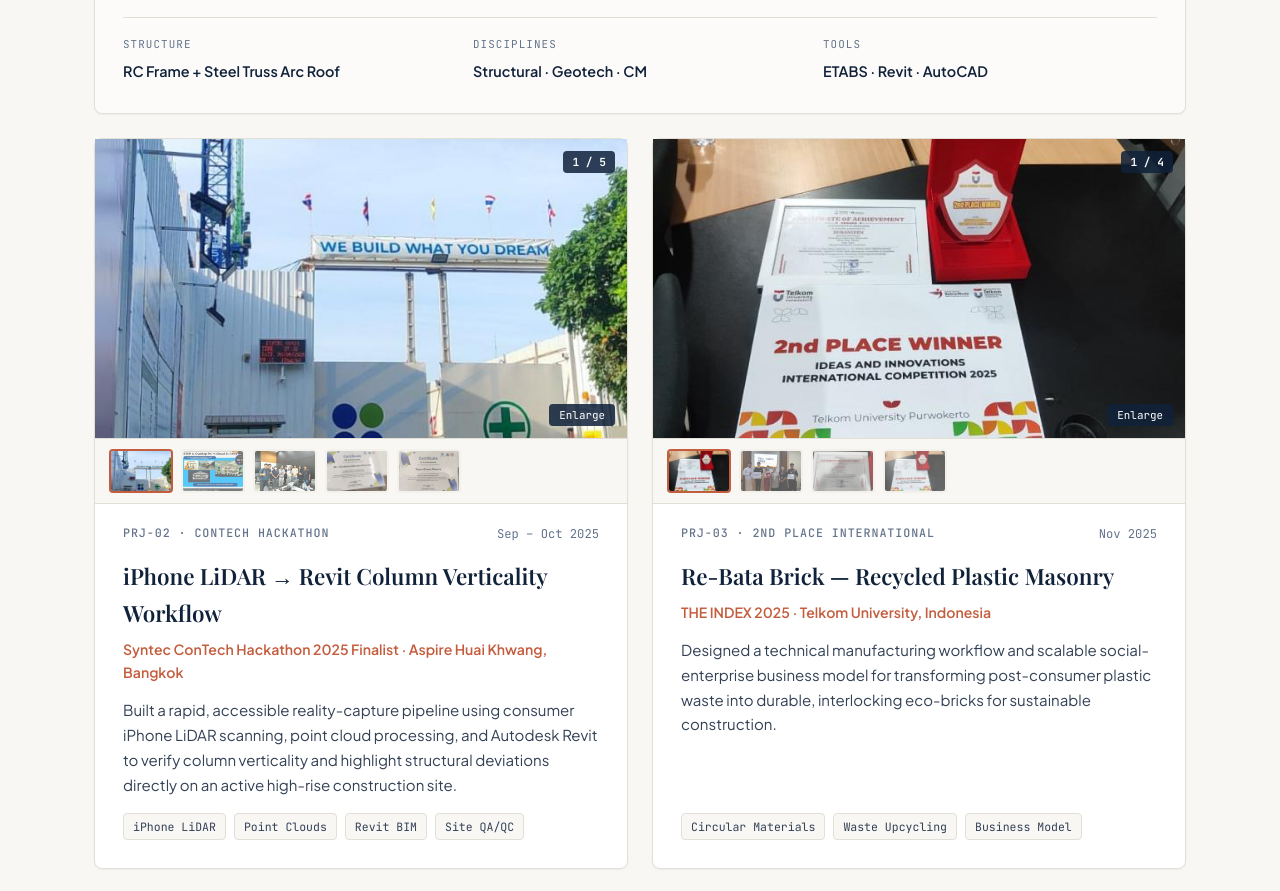
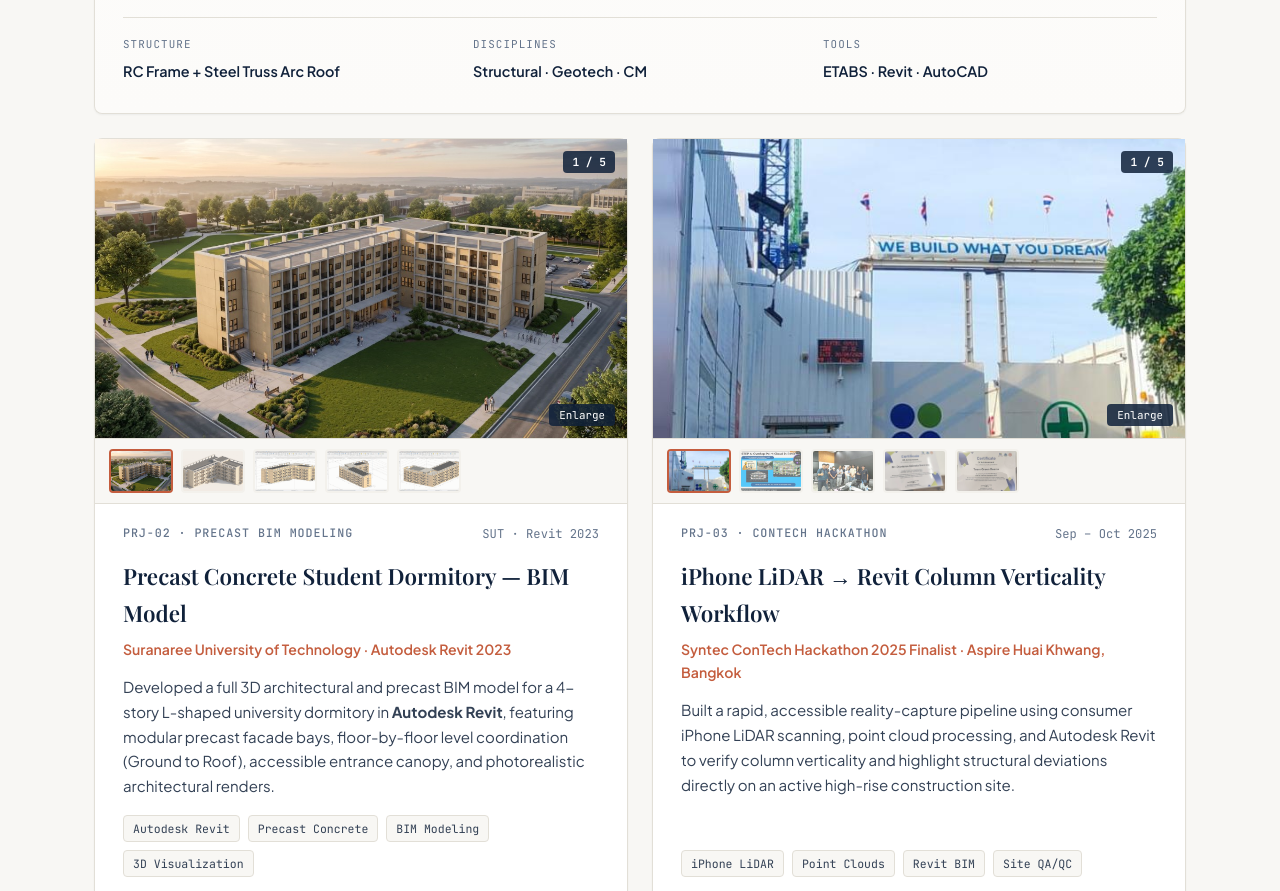
Before and after one commit to abm-id/dionisiusbaswara, a plain HTML site: page index.html in a window 1280 px wide. Shown: the part 6420-7311 px from the top of the page. Drawn offline with nearby package versions, Linux system fonts and the light colour scheme; a web font is replaced by a local one.

Commit message:
Precast Dormitory BIM project

```diff
--- a/index.html
+++ b/index.html
@@ -647,6 +647,49 @@
           <!-- Project 2 -->
           <article class="project-card reveal">
             <div class="project-media" data-project-gallery>
+              <button type="button" class="project-cover-btn lightbox-trigger" data-title="Precast Student Dormitory — Campus Exterior Render" data-subtitle="Suranaree University of Technology · Autodesk Revit 2023 BIM &amp; Architectural Visualization">
+                <img src="assets/images/precast-dorm-campus.jpg" alt="Precast Concrete Student Dormitory Campus Exterior Render" onerror="handleImgFallback(this)" />
+                <span class="project-count-badge">1 / 5</span>
+                <span class="cert-zoom-hint">Enlarge</span>
+              </button>
+              <div class="project-thumbs" aria-label="Project photos">
+                <button type="button" class="project-thumb-item is-active" data-title="Precast Student Dormitory — Campus Exterior Render" data-subtitle="Suranaree University of Technology · Photorealistic Aerial Visualization">
+                  <img src="assets/images/precast-dorm-campus.jpg" alt="Campus Exterior Render" onerror="handleImgFallback(this)" />
+                </button>
+                <button type="button" class="project-thumb-item" data-title="Precast Student Dormitory — Isometric Massing Render" data-subtitle="4-Story L-Shaped Modular Precast Concrete Building">
+                  <img src="assets/images/precast-dorm-iso.jpg" alt="Isometric Massing Render" onerror="handleImgFallback(this)" />
+                </button>
+                <button type="button" class="project-thumb-item" data-title="Autodesk Revit 2023 — 3D Front Entrance Perspective" data-subtitle="Bima_SUT_DORM_AR_BD A · Entrance Canopy, Ramp &amp; Modular Facade">
+                  <img src="assets/images/precast-dorm-revit-front.jpg" alt="Revit 3D Front Entrance" onerror="handleImgFallback(this)" />
+                </button>
+                <button type="button" class="project-thumb-item" data-title="Autodesk Revit 2023 — Structural Grid &amp; Section View" data-subtitle="Multi-Level Floor Plans (Ground – Floor 4 &amp; Roof) in Revit">
+                  <img src="assets/images/precast-dorm-revit-side.jpg" alt="Revit 3D Grid and Section" onerror="handleImgFallback(this)" />
+                </button>
+                <button type="button" class="project-thumb-item" data-title="Autodesk Revit 2023 — Rear Elevation &amp; Roof Framing" data-subtitle="L-Shaped Courtyard &amp; Precast Parapet Framing">
+                  <img src="assets/images/precast-dorm-revit-rear.jpg" alt="Revit 3D Rear Elevation" onerror="handleImgFallback(this)" />
+                </button>
+              </div>
+            </div>
+            <div class="project-top">
+              <span class="mono-tag">PRJ-02 · PRECAST BIM MODELING</span>
+              <span class="project-date">SUT · Revit 2023</span>
+            </div>
+            <h3>Precast Concrete Student Dormitory — BIM Model</h3>
+            <p class="project-subtitle">Suranaree University of Technology · Autodesk Revit 2023</p>
+            <p class="project-desc">
+              Developed a full 3D architectural and precast BIM model for a 4-story L-shaped university dormitory in <strong>Autodesk Revit</strong>, featuring modular precast facade bays, floor-by-floor level coordination (Ground to Roof), accessible entrance canopy, and photorealistic architectural renders.
+            </p>
+            <div class="tag-row">
+              <span class="tag">Autodesk Revit</span>
+              <span class="tag">Precast Concrete</span>
+              <span class="tag">BIM Modeling</span>
+              <span class="tag">3D Visualization</span>
+            </div>
+          </article>
+
+          <!-- Project 3 -->
+          <article class="project-card reveal">
+            <div class="project-media" data-project-gallery>
               <button type="button" class="project-cover-btn lightbox-trigger" data-title="Site Visit — Aspire Huai Khwang, Bangkok" data-subtitle="Syntec ConTech Hackathon 2025 · Field LiDAR Scanning">
                 <img src="assets/images/contech-site.jpg" alt="Active site LiDAR scanning at Aspire Huai Khwang" referrerpolicy="no-referrer" data-fallback="https://media.licdn.com/dms/image/v2/D4E2DAQG8qLPAH6rbMg/profile-treasury-image-shrink_1280_1280/B4EZoKKI6FHoAQ-/0/1761107022774?e=1795687200&v=beta&t=qeFC55yRaZH-gW2ILkdMRh5NIxclDne-bgqfQHjdM8I" onerror="handleImgFallback(this)" />
                 <span class="project-count-badge">1 / 5</span>
@@ -671,7 +714,7 @@
               </div>
             </div>
             <div class="project-top">
-              <span class="mono-tag">PRJ-02 · CONTECH HACKATHON</span>
+              <span class="mono-tag">PRJ-03 · CONTECH HACKATHON</span>
               <span class="project-date">Sep – Oct 2025</span>
             </div>
             <h3>iPhone LiDAR &rarr; Revit Column Verticality Workflow</h3>
@@ -711,7 +754,7 @@
               </div>
             </div>
             <div class="project-top">
-              <span class="mono-tag">PRJ-03 · 2ND PLACE INTERNATIONAL</span>
+              <span class="mono-tag">PRJ-04 · 2ND PLACE INTERNATIONAL</span>
               <span class="project-date">Nov 2025</span>
             </div>
             <h3>Re-Bata Brick — Recycled Plastic Masonry</h3>
@@ -753,7 +796,7 @@
               </div>
             </div>
             <div class="project-top">
-              <span class="mono-tag">PRJ-04 · 1ST PLACE WINNER</span>
+              <span class="mono-tag">PRJ-05 · 1ST PLACE WINNER</span>
               <span class="project-date">Nov 2023</span>
             </div>
             <h3>Hyacinth Harmony — Biogas Factory Prototype</h3>
@@ -778,7 +821,7 @@
               <!-- To add more Survey Camp photos later, just add more <button class="project-thumb-item"> elements inside .project-thumbs -->
             </div>
             <div class="project-top">
-              <span class="mono-tag">PRJ-05 · FIELD SURVEYING</span>
+              <span class="mono-tag">PRJ-06 · FIELD SURVEYING</span>
               <span class="project-date">Jun – Jul 2024</span>
             </div>
             <h3>Surapat Building Topographic Survey Camp</h3>
@@ -820,7 +863,7 @@
               </div>
             </div>
             <div class="project-top">
-              <span class="mono-tag">PRJ-06 · 1ST PLACE DESIGN CONTEST</span>
+              <span class="mono-tag">PRJ-07 · 1ST PLACE DESIGN CONTEST</span>
               <span class="project-date">Mar 2023</span>
             </div>
             <h3>CIA International Co-Working Space &amp; Office Design</h3>
```
Also changed, not shown: assets/images/precast-dorm-campus.jpg (added), assets/images/precast-dorm-iso.jpg (added), assets/images/precast-dorm-revit-front.jpg (added), assets/images/precast-dorm-revit-rear.jpg (added), assets/images/precast-dorm-revit-side.jpg (added).
